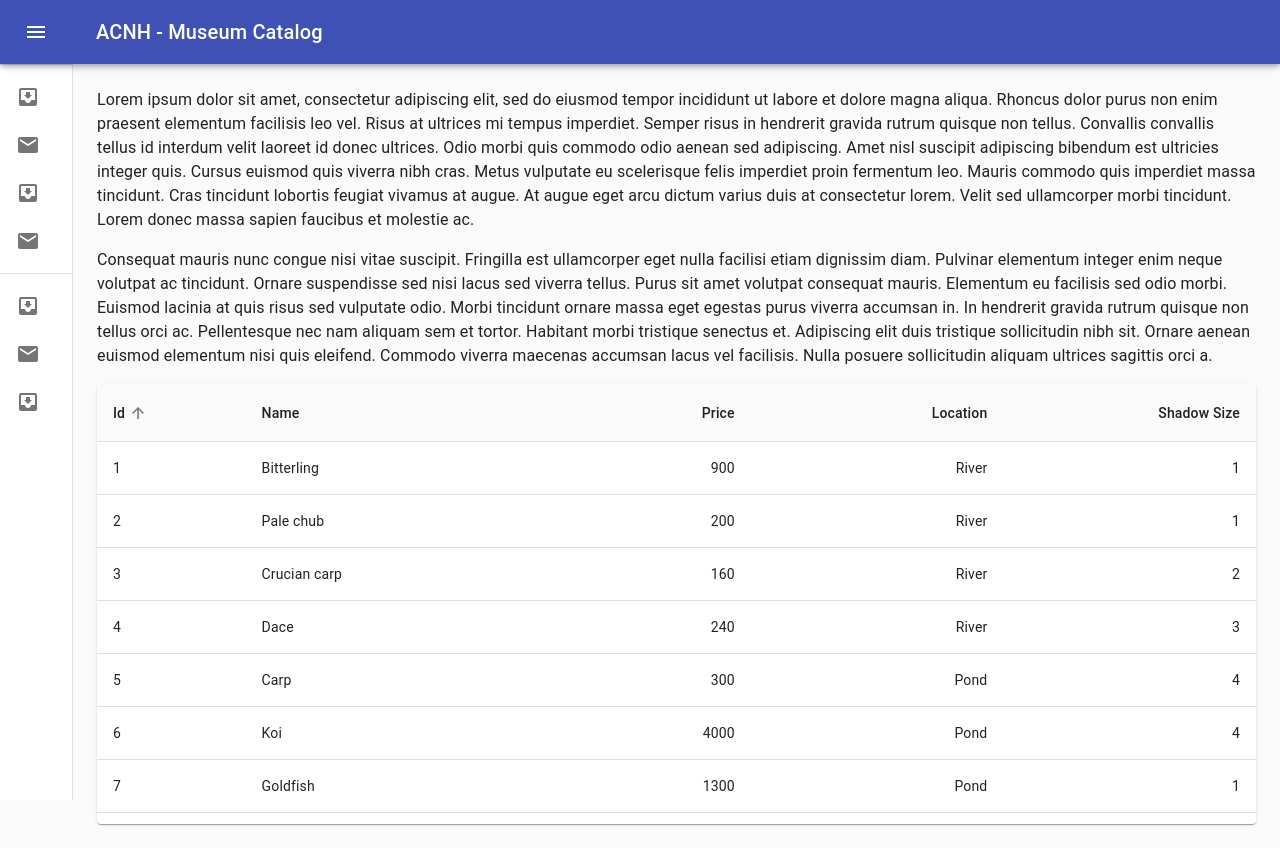
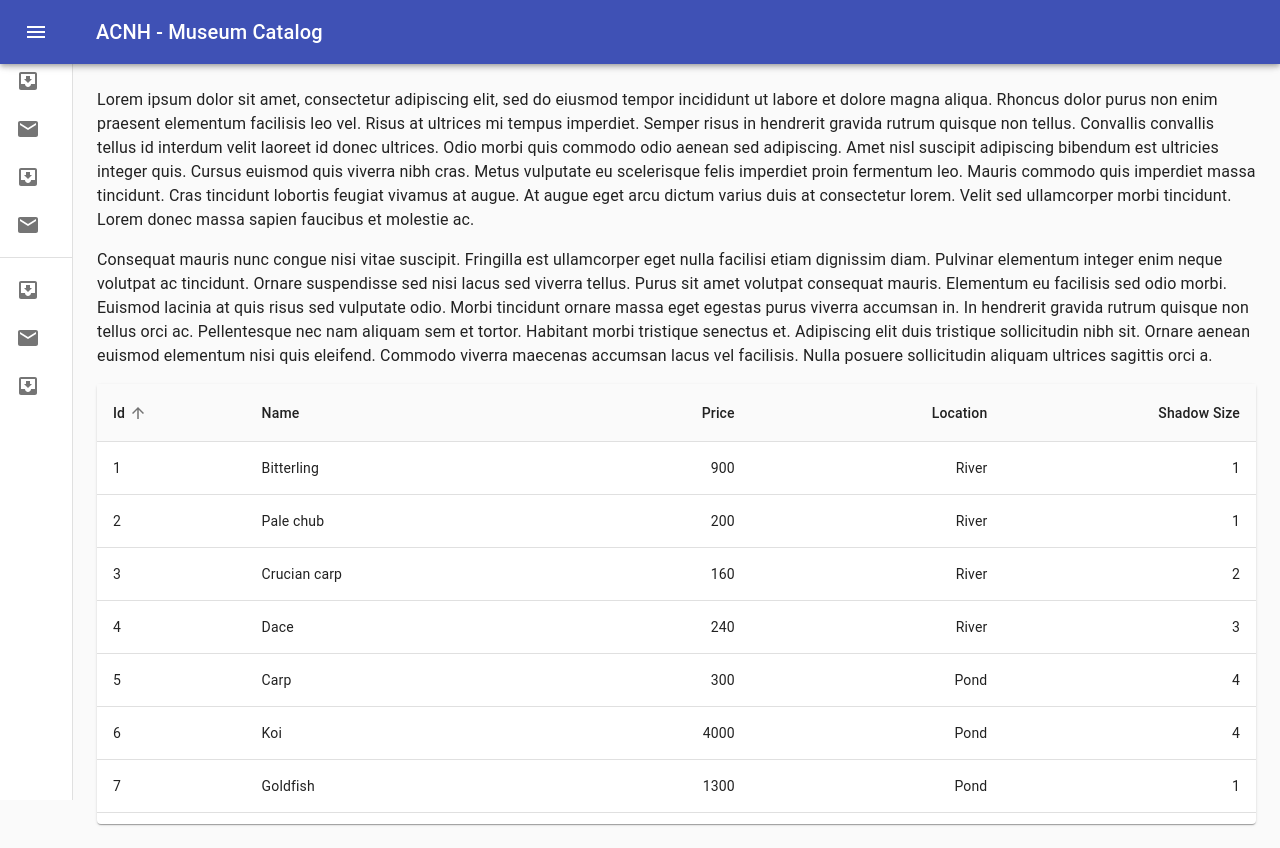
Before and after one commit to brisberg/ACNH-Museum-Catalog, a React (Create React App) app: page / in a window 1280 px wide. Built offline with nearby package versions, Linux system fonts and the light colour scheme.

Commit message:
Removed unneeded css

```diff
--- a/src/layout/mini-drawer/NavDrawer.tsx
+++ b/src/layout/mini-drawer/NavDrawer.tsx
@@ -38,8 +38,6 @@ const useStyles = makeStyles((theme: Theme) =>
       alignItems: 'center',
       justifyContent: 'flex-end',
       padding: theme.spacing(0, 1),
-      // necessary for content to be below app bar
-      ...theme.mixins.toolbar,
     },
   }),
 );
```
